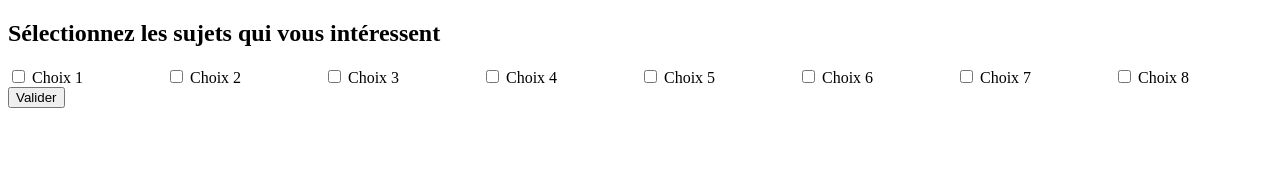
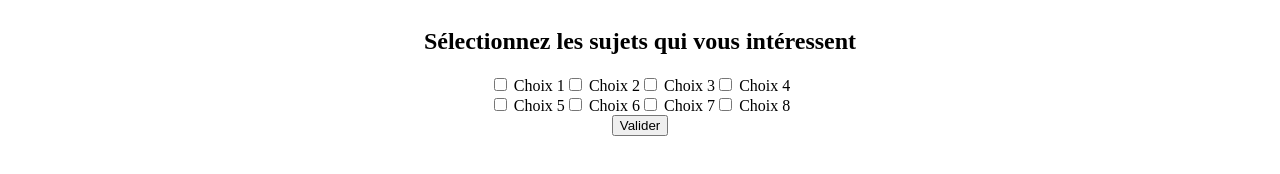
Before and after one commit to MaissaBenSethoum/Projet_Web_Site, a plain HTML site: page selection.html in a window 1280 px wide. Drawn offline with Linux system fonts and the light colour scheme.

Commit message:
page 2 modif

```diff
--- a/selection.html
+++ b/selection.html
@@ -6,7 +6,8 @@
         <link rel="stylesheet" href="style1.css">
     </head>
     <body>
-        <h2 style=""> Sélectionnez les sujets qui vous intéressent </h2>
+        <div class="page">
+            <h2> Sélectionnez les sujets qui vous intéressent </h2>
             <form>
                 <div class="checkboxes">
 
@@ -29,7 +30,9 @@
                         <input type="checkbox" id="cb4" name="check4" />
                         <label for="cb4"> Choix 4 </label>
                     </div>
+                </div>
 
+                <div class="checkboxes">
                     <div>
                         <input type="checkbox" id="cb5" name="check5" />
                         <label for="cb5"> Choix 5 </label>
@@ -51,10 +54,12 @@
                     </div>
                 </div>
 
-                <div>
-                    <button type="submit">Valider</button>
-                </div>
             </form>
+
+            <button type="submit">Valider</button>
+
+        </div>
+
      </body>
 
 </html>
--- a/style1.css
+++ b/style1.css
@@ -1,9 +1,16 @@
-
+.page{
+    display: grid;
+    grid-template-rows: auto auto auto auto;
+    place-items: center;
+    justify-content: center;
+}
 
 
 
 .checkboxes{
     display: grid;
-    grid-template-columns:1fr 1fr 1fr 1fr 1fr 1fr 1fr 1fr;
+    grid-template-columns:1fr 1fr 1fr 1fr;
+    place-items: center;
+    justify-content: center;
 
 }
```
